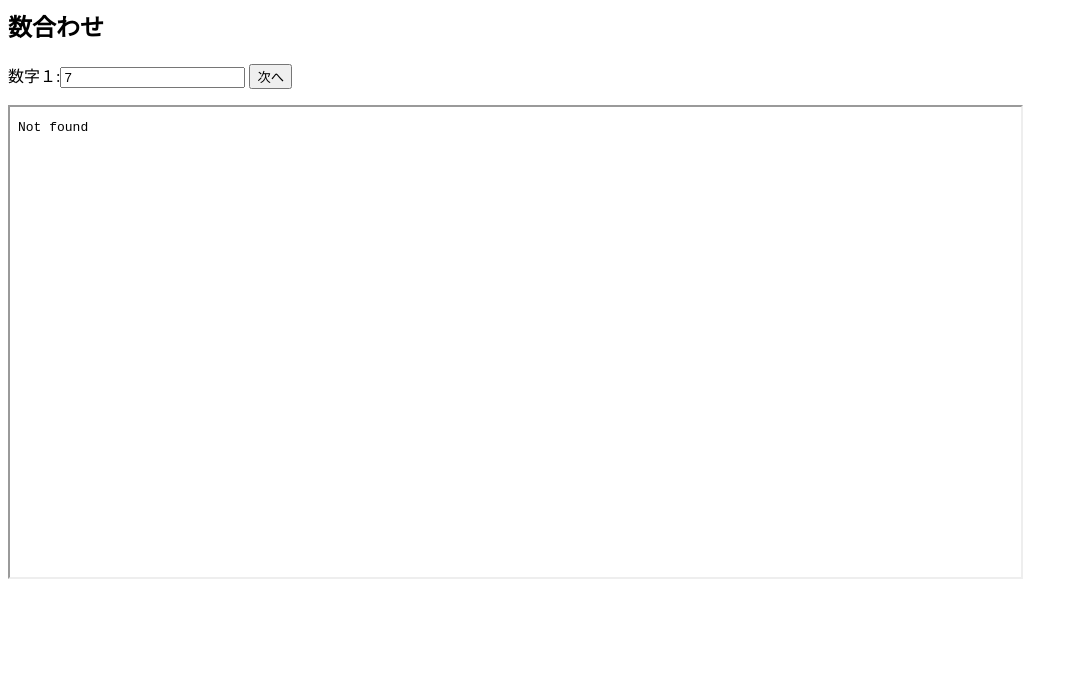
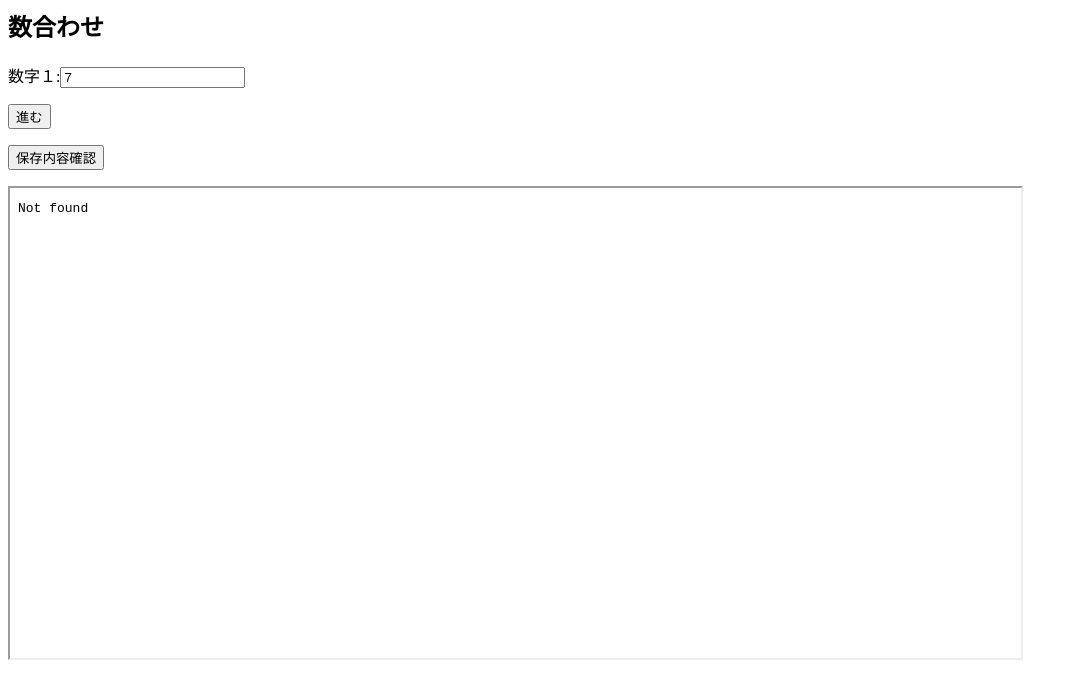
Before and after one commit to MCS2016-HTML5/experimental, a plain HTML site: page tmain.html in a window 1280 px wide. Shown: the whole page, without its empty margins (0-1078 px from the left). Drawn offline with Linux system fonts and the light colour scheme.

Commit message:
読み込みボタン設置
tSave

```diff
--- a/tmain.html
+++ b/tmain.html
@@ -2,12 +2,18 @@
     <head>
         <meta charset="UTF-8"><title>入れた数値によるページの推移</title>
         <script>
-	// 保存
-	function methodSave() {
+	// 数値保存
+	function tSave() {
 		var key = 'tamaki';
 		var val = document.getElementById("i0").value;
 	    localStorage.setItem(key, val);
 	}
+	// 数値読み込み
+	function tRead() {
+	var name = localStorage.getItem('tamaki');
+	alert(name);
+	}
+	// 数値の大きさで行き先変更
 	function check() {
 		var a = document.getElementById("i0").value;
 		if (a <= 5) {
@@ -19,13 +25,13 @@
             }
         </script>
      </head>
-     <body>
-     <h2>数合わせ</h2>
-     数字１:<input id="i0" value="7"/>
-     <button onclick="methodSave();check();">次へ</button></p>
-        <iframe src="hoge.html" height=60% width=80%>
-        この部分は iframe 対応のブラウザで見てください。
-        </iframe>
-
+    <body>
+	<h2>数合わせ</h2>
+		<p>数字１:<input id="i0" value="7"/></p>
+		<p><button onclick="tSave();check();">進む</button></p>
+		<p><button onclick=" tRead() ">保存内容確認</button></p>
+		<iframe src="hoge.html" height=60% width=80%>
+		この部分は iframe 対応のブラウザで見てください。
+	</iframe>
     </body>
 </html>
```
